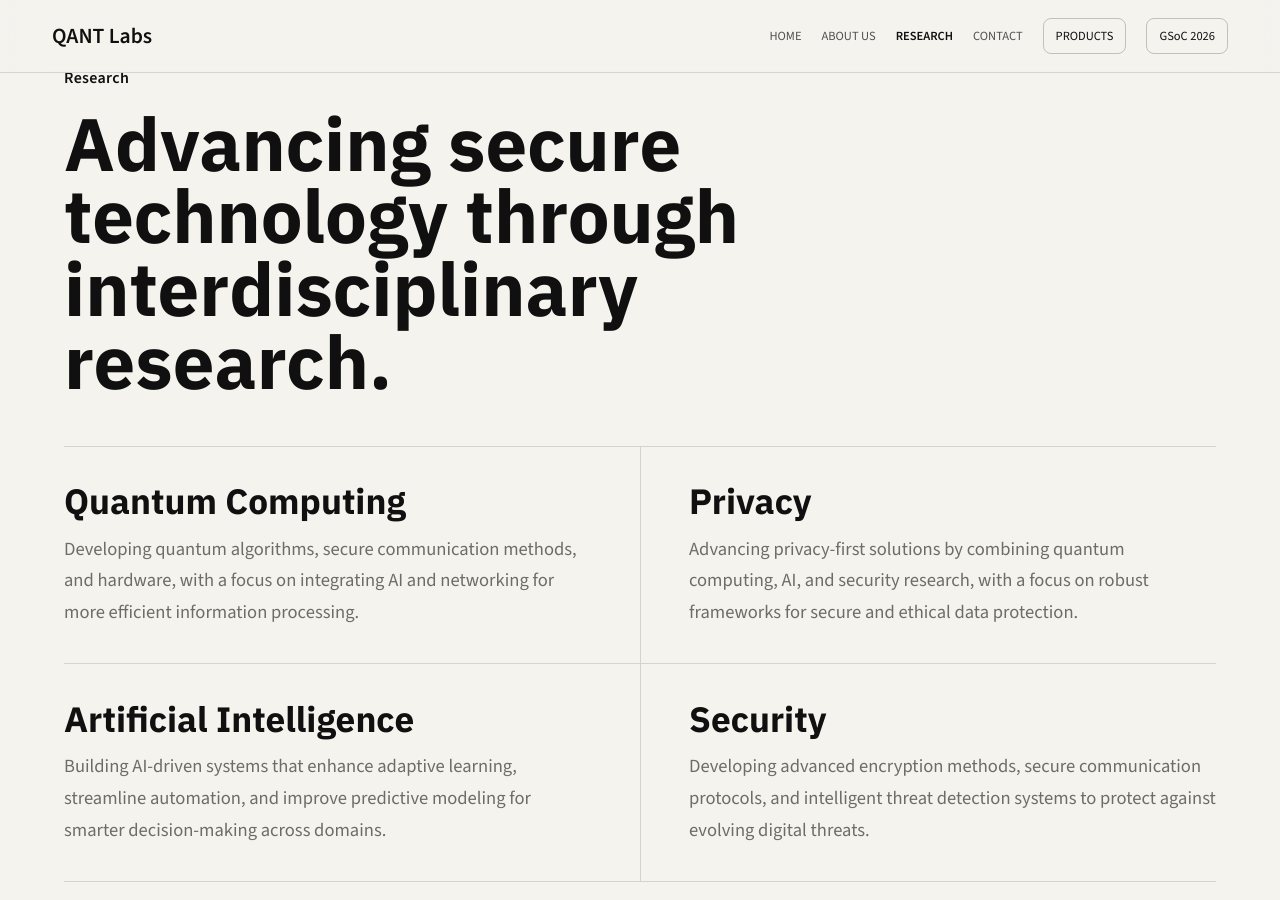
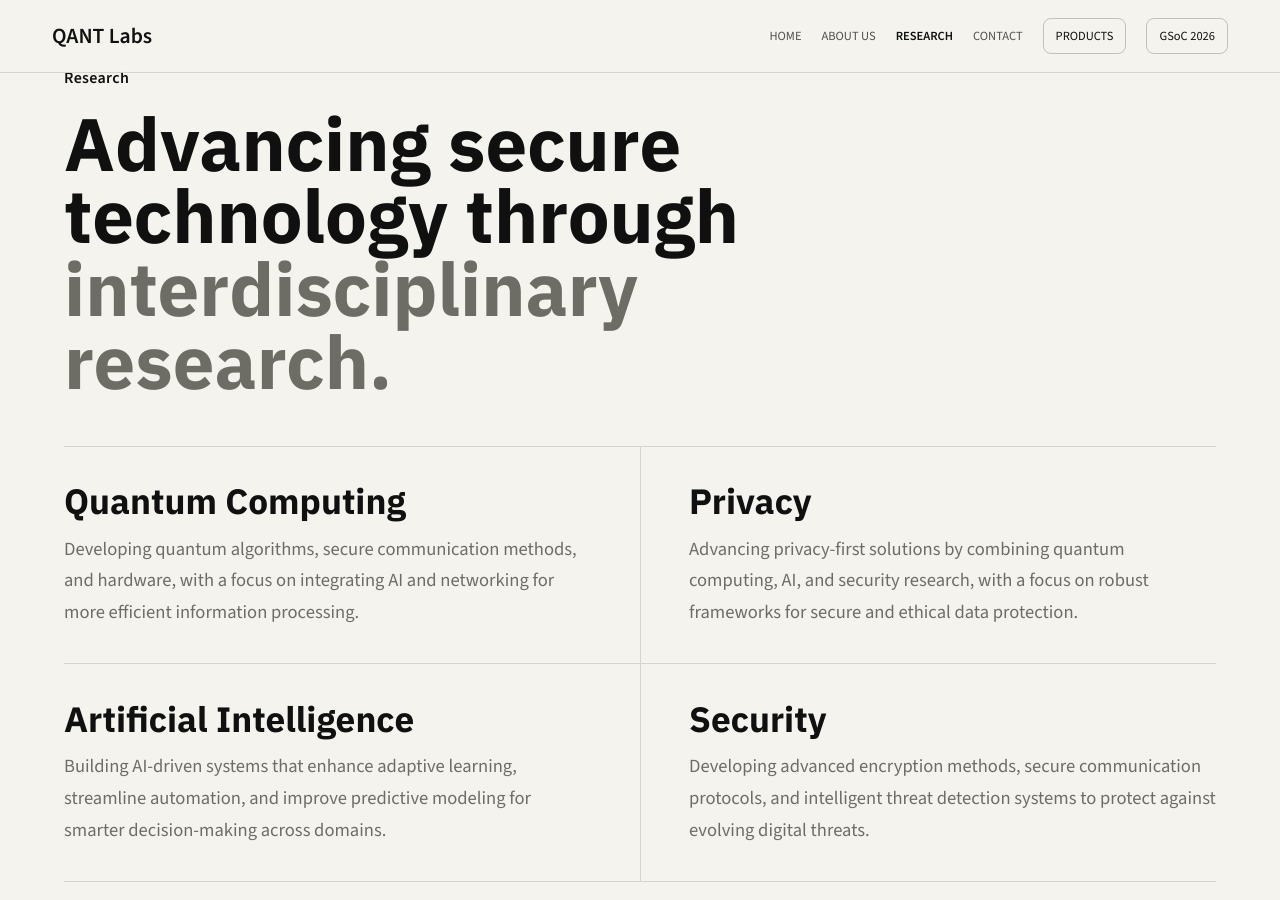
Before and after one commit to QANTLabs/QANTLabs.github.io, a Jekyll site: the page built from index.md, in a window 1280 px wide and 900 px high, scrolled down 3178 px. Built offline with Jekyll 4.4.1, drawn with Linux system fonts in a browser that asks for light colours; nearby versions of some CDN libraries.

Commit message:
Style update

```diff
--- a/_includes/research.html
+++ b/_includes/research.html
@@ -3,7 +3,7 @@
         <div class="container">
             <div class="section-heading">
                 <p class="section-eyebrow">Research</p>
-                <h1 class="section-title">Advancing secure technology through interdisciplinary research.</h1>
+                <h1 class="section-title">Advancing secure technology through <span>interdisciplinary research.</span></h1>
             </div>
 
             <div class="research-grid">
--- a/assets/css/style.scss
+++ b/assets/css/style.scss
@@ -295,6 +295,11 @@ body.home-page #navbar:not(.is-scrolled) {
     letter-spacing: 0;
     line-height: 0.98;
     margin: 0 0 1.2rem;
+}
+
+.section-title span {
+    color: var(--muted);
+    display: block;
 }
 
 .section-copy,
```
